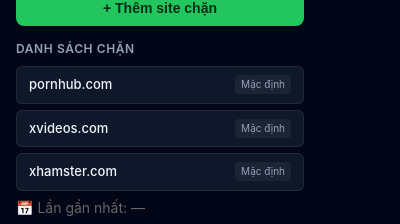
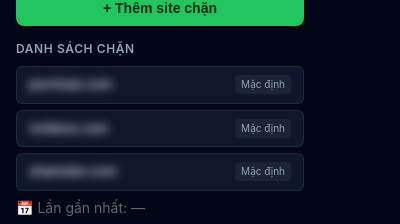
Before and after one commit to Akai1Shuichi/Cai-X, a browser extension: page popup.html in a window 400 px wide. Shown: the part 213-437 px from the top of the page. Drawn offline with Linux system fonts and the light colour scheme.

Commit message:
add blur

```diff
--- a/popup.html
+++ b/popup.html
@@ -158,6 +158,15 @@
         overflow: hidden;
         text-overflow: ellipsis;
         white-space: nowrap;
+        filter: blur(5px);
+        transition: filter 0.2s ease;
+        user-select: none;
+        cursor: pointer;
+      }
+
+      .site-name:hover,
+      .site-name:active {
+        filter: none;
       }
 
       .site-badge {
```
Also changed, not shown: defaults.html (+22 -0 lines).
